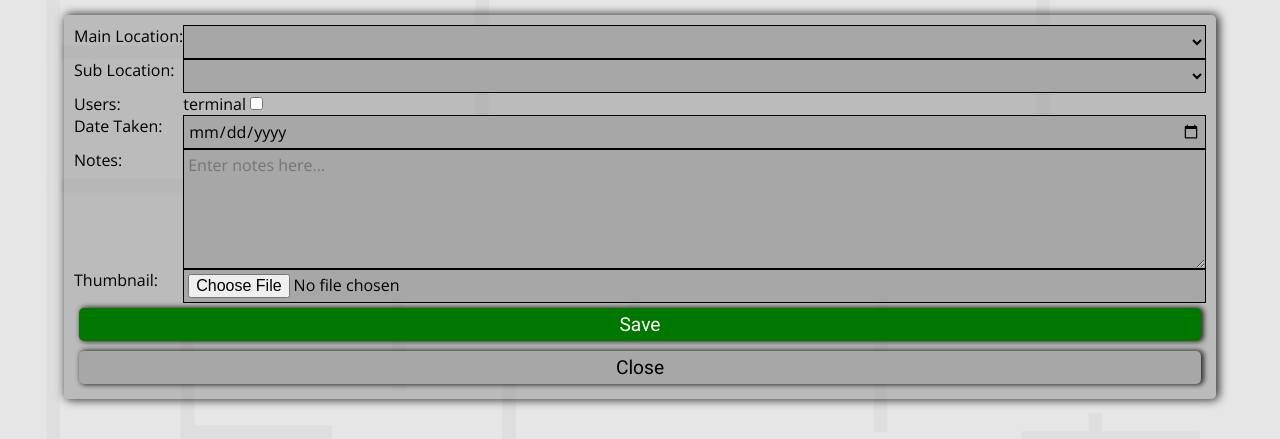
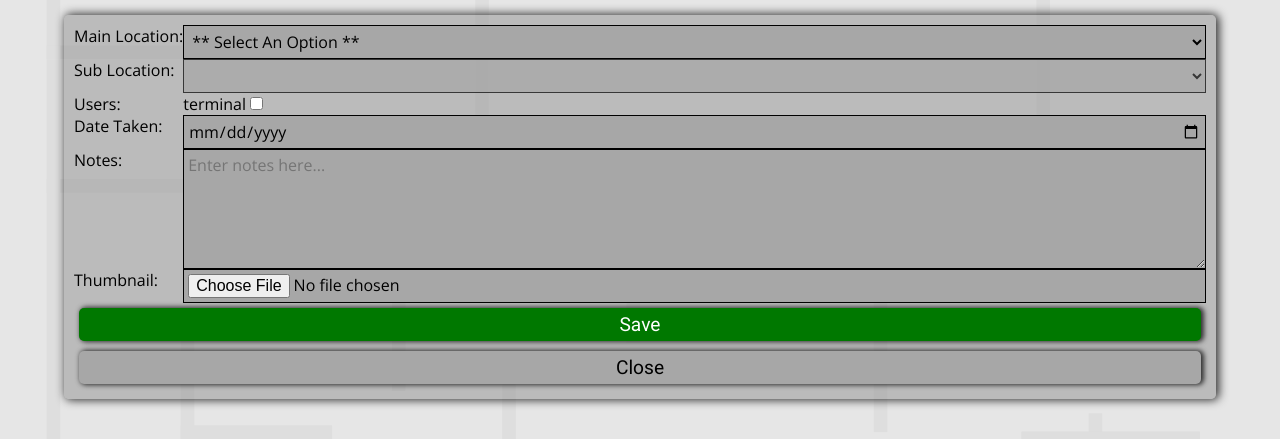
Before and after one commit to enchant97/home-terminal-system, a Flask app: page /photo-manager/new in a window 1280 px wide. Shown: the part 94-533 px from the top of the page. Run offline with Flask 2, Linux system fonts and the light colour scheme; a user stored in the database is signed in; data that the repository does not hold is empty; parts of the project's set-up code (start-up, migrations or seed data) failed here and were passed over.

Commit message:
UI improvements
fix

```diff
--- a/HomeTerminal/static/scripts/scripts.js
+++ b/HomeTerminal/static/scripts/scripts.js
@@ -127,9 +127,14 @@ function create_option_into_select(select_elem, option_val) {
  * @param {String} main_loc - the main location (photo database)
  * @param {String} first_option_inner - what the inner text of the first option should be
 */
-function start_load_options_to_select(select_id, url, main_loc, first_option_inner = 'Show All') {
-    if (main_loc == '') { return }
+function start_load_options_to_select(select_id, url, main_loc, first_option_inner = '**Show All**') {
+    //TODO split into API func
     const select_elem = document.getElementById(select_id);
+    // disable select box while loading
+    select_elem.setAttribute("disabled", true);
+    // remove prev items from select box
+    remove_elem_children(select_elem);
+    if (main_loc === '') { return }
     url = url + "?mainloc=" + main_loc
     fetch(url)
         .then((response) => { return response.json() })
@@ -142,6 +147,7 @@ function start_load_options_to_select(select_id, url, main_loc, first_option_inn
             for (const i in conv_json.sublocs) {
                 create_option_into_select(select_elem, conv_json.sublocs[i].name);
             }
+            select_elem.removeAttribute("disabled");
         })
         .catch((error) => { console.error("Error", error) });
 }
@@ -153,24 +159,30 @@ function add_active_events(func, useCapture = true, triggers = active_events) {
     });
 }
 
+/**
+ * allows for the custom expire or pre set dates to be picked, used on fm/edit
+ */
 function custom_expire_onclick() {
-    // allows for the custom expire or pre set dates to be picked, used on fm/edit
     const custom_expire = document.getElementById("custom_expire");
-    const expire_3 = document.getElementById("expire_3");
-    const expire_6 = document.getElementById("expire_6");
-    const expire_12 = document.getElementById("expire_12");
+    const expire_select_label = document.getElementById("expire_select_label");
+    const expire_select = document.getElementById("expire_select");
+    const expire_date_label = document.getElementById("expire_date_label");
     const expire_date = document.getElementById("expire_date");
     if (custom_expire.checked == false) {
-        expire_3.disabled = false;
-        expire_6.disabled = false;
-        expire_12.disabled = false;
-        expire_date.disabled = true;
+        expire_select.removeAttribute("disabled");
+        expire_date.setAttribute("disabled", true);
+        expire_select.style.removeProperty("display");
+        expire_select_label.style.removeProperty("display");
+        expire_date_label.style.setProperty("display", "none");
+        expire_date.style.setProperty("display", "none");
     }
     else if (custom_expire.checked == true) {
-        expire_3.disabled = true;
-        expire_6.disabled = true;
-        expire_12.disabled = true;
-        expire_date.disabled = false;
+        expire_select.setAttribute("disabled", true);
+        expire_date.removeAttribute("disabled");
+        expire_select.style.setProperty("display", "none");
+        expire_date.style.removeProperty("display");
+        expire_select_label.style.setProperty("display", "none");
+        expire_date_label.style.removeProperty("display");
     }
 }
 
--- a/HomeTerminal/templates/freezer_manager/report.html
+++ b/HomeTerminal/templates/freezer_manager/report.html
@@ -6,7 +6,7 @@
     <form action="{{ url_for('fm.report') }}" method="POST">
         <label for="category">Category:</label>
         <select name="category" id="category">
-            <option value="">SELECT ALL</option>
+            <option value="">** Select All **</option>
             {% for cat in categories %}
             <option value="{{ cat.id_ }}"{% if cat_id_selected==cat.id_ %} selected{% endif %}>{{ cat.name }}
             </option>
@@ -20,7 +20,6 @@
 <table>
     <thead>
         <tr>
-            <th>id</th>
             <th>Name</th>
             <th>Expire</th>
             <th>Quantity</th>
@@ -29,10 +28,9 @@
     <tbody>
         {% for i in items %}
         <tr onclick="window.location = `{{ url_for('fm.edit', item_id=i.id_) }}`">
-            <td>{{ i.id_ }}</td>
             <td>{{ i.name }}</td>
             <td{% if i.has_expired %} class="error" {% endif %}>{{ to_human_datetime(i.expire_date) }}</td>
-                <td>{{ i.quantity }}</td>
+            <td>{{ i.quantity }}</td>
         </tr>
         {% endfor %}
     </tbody>
--- a/HomeTerminal/templates/inventory_manager/edit-box.html
+++ b/HomeTerminal/templates/inventory_manager/edit-box.html
@@ -11,7 +11,7 @@
     <input type="text" name="box-name" id="box-name" required{% if box %} value="{{ box.name }}"{% endif %}>
     <label for="box-loc">Location:</label>
     <select name="box-loc" id="box-loc" required>
-        <option value=""></option>
+        <option value="">** Select An Option **</option>
         {% if box %}
             {% for i in locations %}
             <option value="{{ i.id_ }}"{% if box.loc_id == i.id_ %} selected{% endif %}>{{ i.name }}</option>
--- a/HomeTerminal/templates/inventory_manager/edit-item.html
+++ b/HomeTerminal/templates/inventory_manager/edit-item.html
@@ -12,7 +12,7 @@
     <input type="text" name="item-name" id="item-name" required{% if item %} value="{{ item.name }}" {% endif %}>
     <label for="item-box">Box:</label>
     <select name="item-box" id="item-box" required>
-        <option value=""></option>
+        <option value="">** Select An Option **</option>
         {% if item %}
             {% for i in boxes %}
             <option value="{{ i.id_ }}"{% if item.box_id == i.id_ %} selected{% endif %}>{{ i.name }}</option>
@@ -25,7 +25,7 @@
     </select>
     <label for="item-type">Type:</label>
     <select name="item-type" id="item-type" required>
-        <option value=""></option>
+        <option value="">** Select An Option **</option>
         {% if item %}
             {% for i in types %}
             <option value="{{ i.id_ }}"{% if item.type_id == i.id_ %} selected{% endif %}>{{ i.name }}</option>
--- a/HomeTerminal/templates/inventory_manager/view.html
+++ b/HomeTerminal/templates/inventory_manager/view.html
@@ -16,7 +16,7 @@
     <datalist id="item-names"></datalist>
     <label for="box-filter">By Box:</label>
     <select name="box-filter" id="box-filter">
-        <option value="">**No Filter**</option>
+        <option value="">** No Filter **</option>
         {% for i in boxes %}
         <option value="{{ i.id_ }}">{{ i.name }}</option>
         {% endfor %}
@@ -24,7 +24,7 @@
 
     <label for="type-filter">By Type:</label>
     <select name="type-filter" id="type-filter">
-        <option value="">**No Filter**</option>
+        <option value="">** No Filter **</option>
         {% for i in types %}
         <option value="{{ i.id_ }}">{{ i.name }}</option>
         {% endfor %}
--- a/HomeTerminal/templates/photo_manager/new.html
+++ b/HomeTerminal/templates/photo_manager/new.html
@@ -4,14 +4,14 @@
 <form class="container two-col" action="{{ url_for('pm.new') }}" method="POST" , enctype=multipart/form-data>
     <label for="mainloc">Main Location:</label>
     <select name="mainloc" id="mainloc" required
-        onchange="start_load_options_to_select('subloc',`{{ url_for('pm.get_subloc') }}`,this.value, '')">
-        <option value=""></option>
+        onchange="start_load_options_to_select('subloc',`{{ url_for('pm.get_subloc') }}`,this.value, '** Select An Option **')">
+        <option value="">** Select An Option **</option>
         {% for mainloc in main_locations %}
         <option value="{{ mainloc.name }}">{{ mainloc.name }}</option>
         {% endfor %}
     </select>
     <label for="subloc">Sub Location:</label>
-    <select name="subloc" id="subloc" required></select>
+    <select name="subloc" id="subloc" required disabled></select>
     <label for="">Users:</label>
     <div class="down">
         {% for user in users %}
--- a/HomeTerminal/templates/reminder/new.html
+++ b/HomeTerminal/templates/reminder/new.html
@@ -6,7 +6,7 @@
     <input type="text" name="reminder-content" id="reminder-content" required>
     <label for="user-for">User For:</label>
     <select name="user-for" id="user-for">
-        <option value="">**All Users**</option>
+        <option value="">** All Users **</option>
         {% for user in users %}
         <option value="{{ user.id_ }}">{{ user.username }}</option>
         {% endfor %}
--- a/HomeTerminal/templates/reminder/view.html
+++ b/HomeTerminal/templates/reminder/view.html
@@ -5,7 +5,7 @@
 <form class="two-col" action="{{ url_for('reminder.view') }}" method="POST">
     <label for="reminder-type-id">Type:</label>
     <select name="reminder-type-id" id="reminder-type-id">
-        <option value="">SELECT ALL</option>
+        <option value="">** Select All **</option>
         {% for type in types %}
         <option value="{{ type.id_ }}"{% if r_type_id==type.id_ %} selected{% endif %}>{{ type.type_name }}</option>
         {% endfor %}
```
Also changed, not shown: HomeTerminal/templates/freezer_manager/edit.html (+8 -10 lines), HomeTerminal/templates/photo_manager/view.html (+3 -8 lines).
